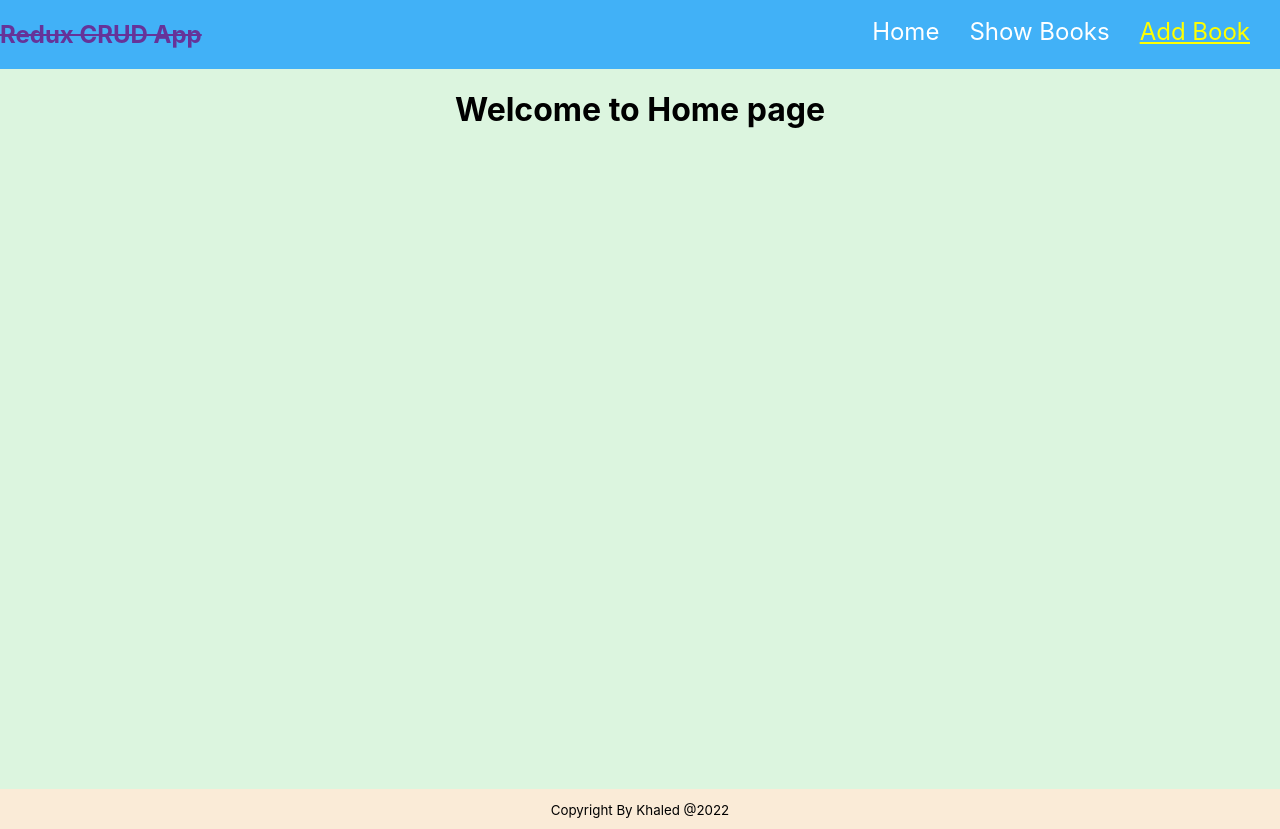
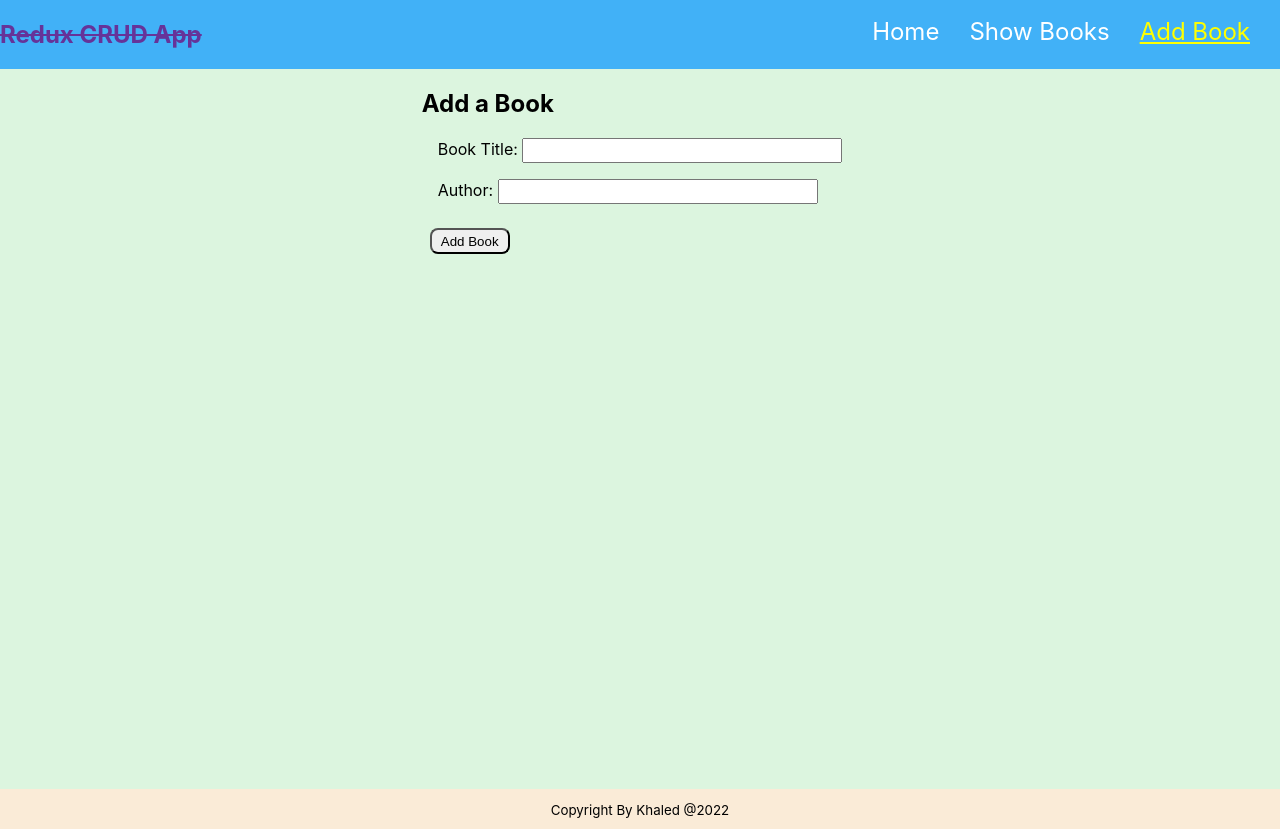
Before and after one commit to khaled39ab/Redux-Toolkit-CRUD_App, a React (Create React App) app: page /add-book in a window 1280 px wide. Built offline with nearby package versions, Linux system fonts and the light colour scheme.

Commit message:
successfully added new book

```diff
--- a/src/App.js
+++ b/src/App.js
@@ -1,5 +1,6 @@
 import { Route, Routes } from 'react-router-dom';
 import './App.css';
+import AddBook from './features/books/AddBook';
 import BooksView from './features/books/BooksView';
 import EditBook from './features/books/EditBook';
 import Footer from './layouts/footer/Footer';
@@ -15,7 +16,7 @@ function App() {
         <Routes>
           <Route path='/' element={<Home />}></Route>
           <Route path='/show-books' element={<BooksView />}></Route>
-          <Route path='/add-book' element={<Home />}></Route>
+          <Route path='/add-book' element={<AddBook />}></Route>
           <Route path='/edit-book' element={<EditBook />}></Route>
           <Route path='*' element={<NotFound />}></Route>
         </Routes>
--- /dev/null
+++ b/src/features/books/AddBook.js
@@ -0,0 +1,51 @@
+import React, { useState } from 'react';
+import { useDispatch } from 'react-redux';
+import { useNavigate } from 'react-router-dom';
+import { addBook } from './BooksSlice';
+
+const AddBook = () => {
+    const date = new Date().getMilliseconds();
+    const dispatch = useDispatch();
+    const navigate = useNavigate()
+
+    const [title, setTitle] = useState('');
+    const [author, setAuthor] = useState('');
+
+    const handleAddBook = e => {
+        e.preventDefault();
+        const book = { id: date, title, author }
+        dispatch(addBook(book));
+        navigate('/show-books', { replace: true })
+    };
+
+    return (
+        <div>
+            <h2>Add a Book</h2>
+            <form onSubmit={handleAddBook}>
+                <div className='form-field'>
+                    <label htmlFor="title">Book Title: </label>
+                    <input
+                        type="text"
+                        name='title'
+                        id='title'
+                        value={title}
+                        onChange={(e) => setTitle(e.target.value)}
+                        required />
+                </div>
+                <div className='form-field'>
+                    <label htmlFor="author">Author: </label>
+                    <input
+                        type="text"
+                        name='author'
+                        id='author'
+                        value={author}
+                        onChange={(e) => setAuthor(e.target.value)}
+                        required />
+                </div>
+                <button type='submit'>Add Book</button>
+            </form>
+        </div>
+    );
+};
+
+export default AddBook;
--- a/src/features/books/BooksSlice.js
+++ b/src/features/books/BooksSlice.js
@@ -1,17 +1,23 @@
 import { createSlice } from "@reduxjs/toolkit";
 
-const initialValue =[
-    {id: 1, title: 'Hello You', author: 'Umok Sala'},
-    {id: 2, title: 'You and Me', author: 'Tumuk Sala'}
-]
+const initialValue = {
+    books: [
+        { id: 1001, title: 'Hello You', author: 'Umok Sala' },
+        { id: 1002, title: 'You and Me', author: 'Tumuk Sala' }
+    ]
+}
 
 export const booksSlice = createSlice({
     name: 'books',
     initialState: initialValue,
     reducers: {
-        showBooks: state => state
+        showBooks: state => state,
+        addBook: (state, action) => {
+            state.books.push(action.payload)
+        },
     }
+
 });
 
-export const {showBooks} = booksSlice.actions;
+export const { showBooks, addBook } = booksSlice.actions;
 export default booksSlice.reducer;
--- a/src/features/books/BooksView.js
+++ b/src/features/books/BooksView.js
@@ -3,7 +3,7 @@ import { useSelector } from 'react-redux';
 import { Link } from 'react-router-dom';
 
 const BooksView = () => {
-    const books = useSelector(state => state.booksReducer)
+    const books = useSelector(state => state.booksReducer.books)
 
     return (
         <div>
```
